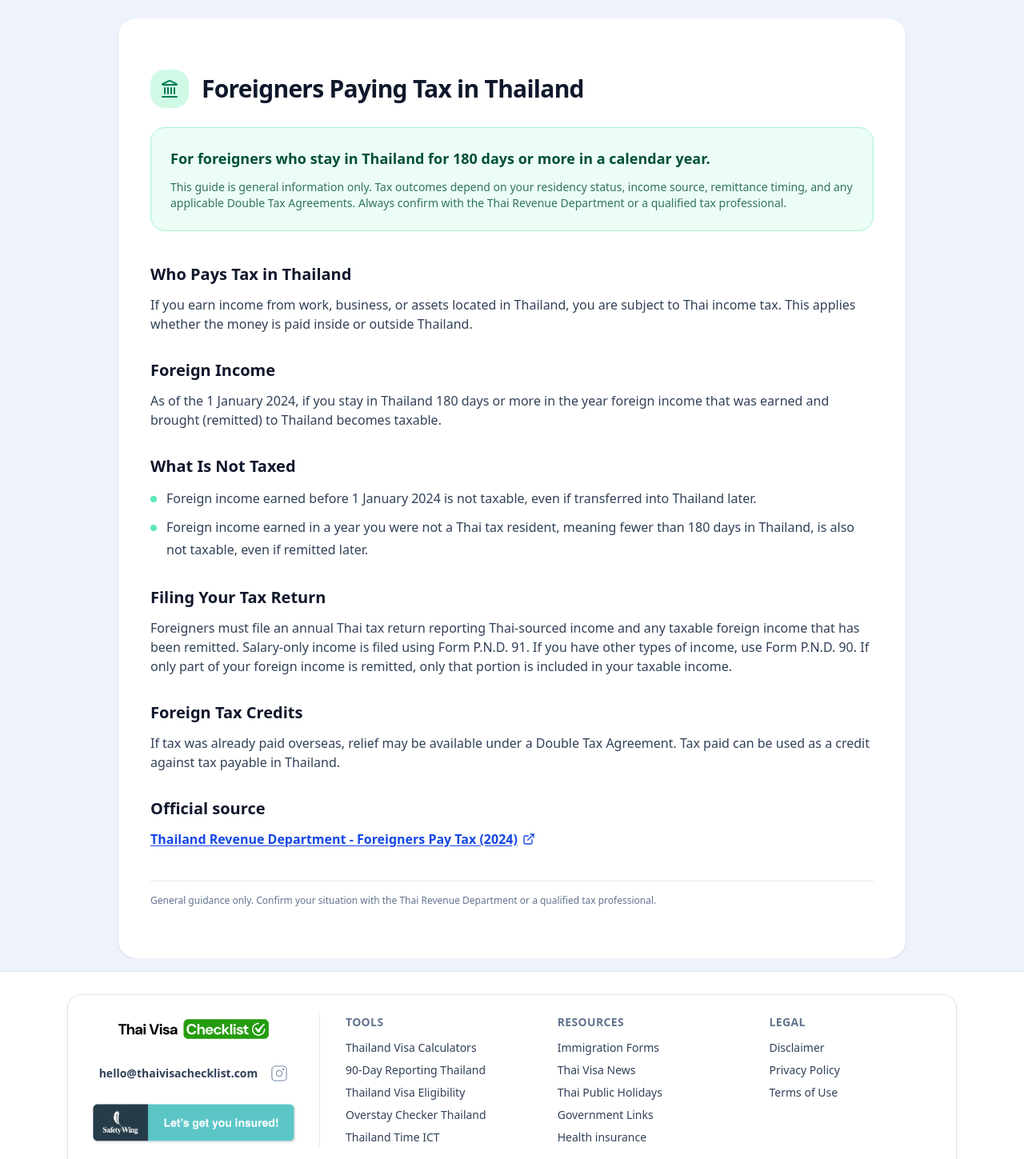
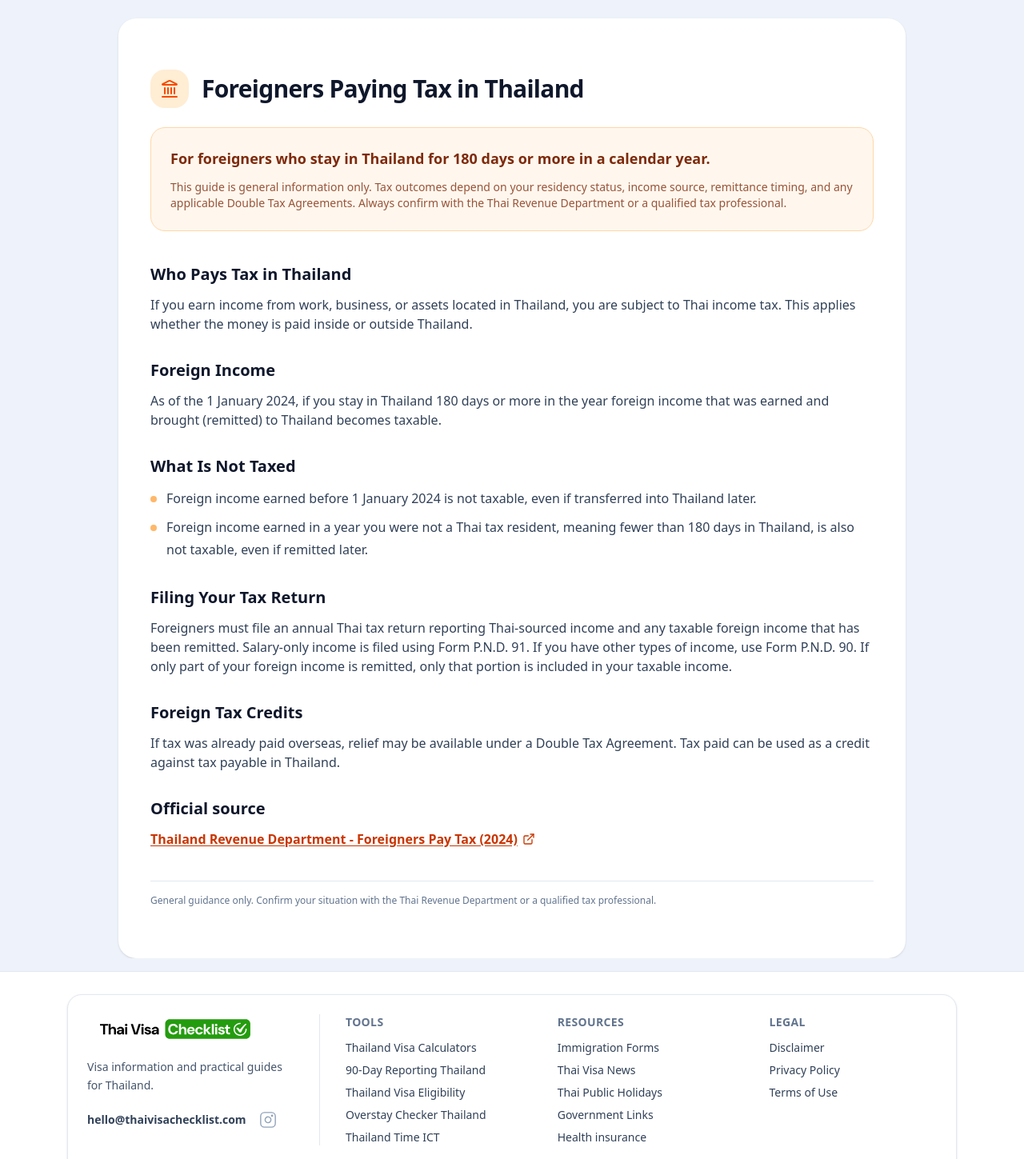
Before and after one commit to richardwskinner/thai-visa-checklist, a Next.js app: page /guides/foreigners-paying-tax-thailand in a window 1280 px wide. Shown: the part 181-1630 px from the top of the page at 80% size. Built offline with nearby package versions, Linux system fonts and the light colour scheme; no server answers.

Commit message:
Footer fix

```diff
--- a/app/guides/foreigners-paying-tax-thailand/page.tsx
+++ b/app/guides/foreigners-paying-tax-thailand/page.tsx
@@ -25,19 +25,19 @@ export default function ForeignersPayingTaxThailandGuidePage() {
         <Card className="mt-4 rounded-3xl border-0 bg-white shadow-sm sm:mt-6">
           <CardContent className="p-4 sm:p-10">
             <div className="flex flex-col gap-3 sm:flex-row sm:items-center sm:gap-4">
-              <div className="flex h-12 w-12 shrink-0 items-center justify-center rounded-2xl bg-emerald-100">
-                <Landmark className="h-6 w-6 text-emerald-700" />
+              <div className="flex h-12 w-12 shrink-0 items-center justify-center rounded-2xl bg-orange-100">
+                <Landmark className="h-6 w-6 text-orange-600" />
               </div>
               <h1 className="text-3xl font-extrabold tracking-tight text-slate-900">
                 Foreigners Paying Tax in Thailand
               </h1>
             </div>
 
-            <div className="mt-6 rounded-2xl border border-emerald-200 bg-emerald-50 p-5 sm:p-6">
-              <p className="text-base font-semibold text-emerald-900 sm:text-lg">
+            <div className="mt-6 rounded-2xl border border-orange-200 bg-orange-50 p-5 sm:p-6">
+              <p className="text-base font-semibold text-orange-900 sm:text-lg">
                 For foreigners who stay in Thailand for 180 days or more in a calendar year.
               </p>
-              <p className="mt-3 text-sm text-emerald-900/80">
+              <p className="mt-3 text-sm text-orange-900/80">
                 This guide is general information only. Tax outcomes depend on your residency status, income source,
                 remittance timing, and any applicable Double Tax Agreements. Always confirm with the Thai Revenue
                 Department or a qualified tax professional.
@@ -68,7 +68,7 @@ export default function ForeignersPayingTaxThailandGuidePage() {
                     "Foreign income earned in a year you were not a Thai tax resident, meaning fewer than 180 days in Thailand, is also not taxable, even if remitted later.",
                   ].map((item) => (
                     <div key={item} className="flex items-start gap-3 leading-7">
-                      <div className="mt-[0.7rem] h-2 w-2 shrink-0 rounded-full bg-emerald-300" />
+                      <div className="mt-[0.7rem] h-2 w-2 shrink-0 rounded-full bg-orange-300" />
                       <span className="min-w-0 leading-7">{item}</span>
                     </div>
                   ))}
@@ -98,7 +98,7 @@ export default function ForeignersPayingTaxThailandGuidePage() {
                   href={RD_FOREIGNERS_TAX_PDF}
                   target="_blank"
                   rel="noopener noreferrer"
-                  className="mt-3 inline-flex items-center gap-1.5 font-semibold text-blue-700 underline underline-offset-2"
+                  className="mt-3 inline-flex items-center gap-1.5 font-semibold text-orange-700 underline underline-offset-2"
                 >
                   Thailand Revenue Department - Foreigners Pay Tax (2024) <ExternalLink className="h-4 w-4" />
                 </a>
--- a/app/guides/page.tsx
+++ b/app/guides/page.tsx
@@ -184,8 +184,8 @@ const guides = [
       "Simple guide to the Revenue Department's 2024 foreigner tax summary, including Thai-sourced income, remittances, and filing basics.",
     href: "/guides/foreigners-paying-tax-thailand",
     icon: FileText,
-    color: "bg-emerald-100",
-    iconColor: "text-emerald-700",
+    color: "bg-orange-100",
+    iconColor: "text-orange-600",
   },
 ];
 
--- a/app/layout.tsx
+++ b/app/layout.tsx
@@ -3,7 +3,6 @@ import Link from "next/link";
 import Image from "next/image";
 import "./globals.css";
 import Script from "next/script";
-import FooterSafetyWingLink from "@/components/footer-safetywing-link";
 import SiteHeader from "@/components/site-header";
 
 const SITE_URL = process.env.NEXT_PUBLIC_SITE_URL || "https://thaivisachecklist.com";
@@ -77,8 +76,8 @@ function Footer() {
         <div className="mx-auto w-full max-w-6xl px-4 py-6 sm:px-5 sm:py-7">
           <div className="rounded-2xl border border-slate-200 bg-white p-5 shadow-sm sm:p-6">
             <div className="grid gap-8 md:grid-cols-[1.25fr_1fr_1fr_0.9fr]">
-              <div className="text-center md:pr-6 md:border-r md:border-slate-200">
-                <Link href="/" className="mx-auto inline-flex">
+              <div className="text-center md:text-left md:pr-6 md:border-r md:border-slate-200">
+                <Link href="/" className="inline-flex md:mx-0">
                   <Image
                     src="/logo-full.svg"
                     alt="Thai Visa Checklist"
@@ -87,7 +86,10 @@ function Footer() {
                     className="h-auto w-[220px]"
                   />
                 </Link>
-                <div className="mt-5 hidden flex-wrap items-center justify-center gap-4 md:flex">
+                <p className="mx-auto mt-3 max-w-xs text-sm leading-relaxed text-slate-600 md:mx-0">
+                  Visa information and practical guides for Thailand.
+                </p>
+                <div className="mt-5 hidden flex-wrap items-center justify-center gap-4 md:flex md:justify-start">
                   <a
                     href="mailto:hello@thaivisachecklist.com"
                     className="text-sm font-semibold text-slate-700 hover:text-slate-900"
@@ -118,7 +120,6 @@ function Footer() {
                     </svg>
                   </a>
                 </div>
-                <FooterSafetyWingLink />
               </div>
 
               <div className="text-center md:text-left">
--- a/components/footer-safetywing-link.tsx
+++ /dev/null
@@ -1,33 +0,0 @@
-"use client";
-
-import Image from "next/image";
-import { usePathname } from "next/navigation";
-
-const SAFETYWING_URL =
-  "https://explore.safetywing.com/Nomad-insurance-complete/?referenceID=26491026&utm_source=26491026&utm_medium=Ambassador";
-
-export default function FooterSafetyWingLink() {
-  const pathname = usePathname();
-
-  if (!pathname || pathname === "/") {
-    return null;
-  }
-
-  return (
-    <a
-      href={SAFETYWING_URL}
-      target="_blank"
-      rel="noopener noreferrer"
-      aria-label="View SafetyWing plans"
-      className="mx-auto mt-5 block w-full max-w-[280px] md:ml-auto md:mr-0"
-    >
-      <Image
-        src="/SafetyWing-button-promo-2.png"
-        alt="View SafetyWing plans"
-        width={1459}
-        height={334}
-        className="h-auto w-full"
-      />
-    </a>
-  );
-}
```
